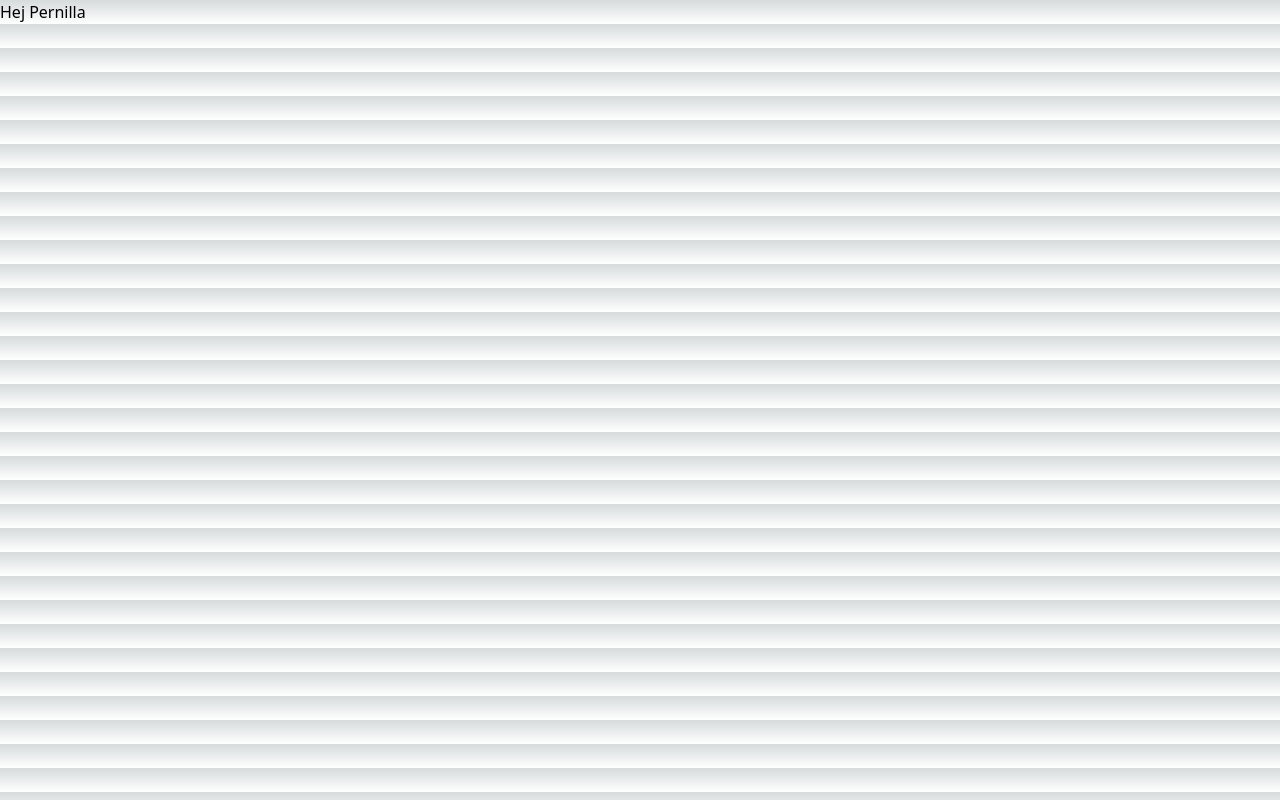
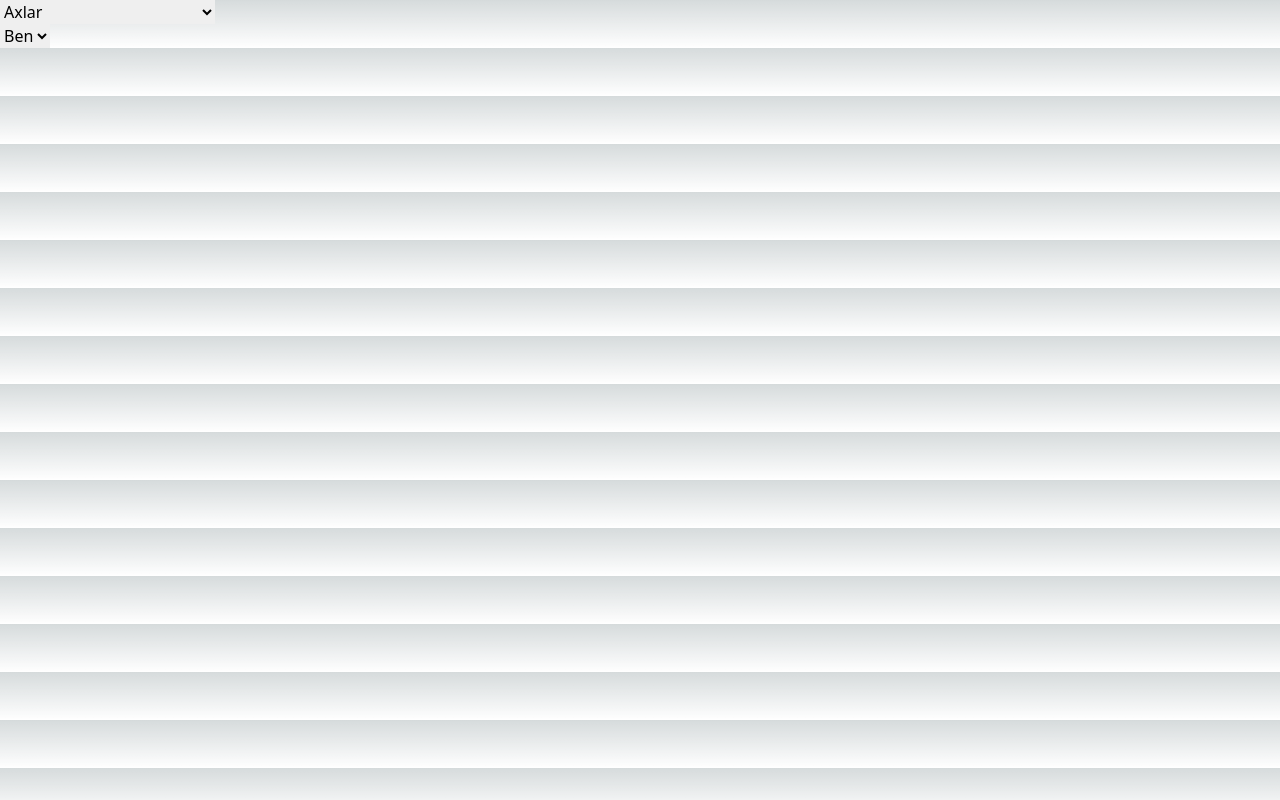
Before and after one commit to pernillakack/lift, a Next.js app: page / in a window 1280 px wide. Built offline with nearby package versions, Linux system fonts and the light colour scheme.

Commit message:
Added component shoulders /med Simon

```diff
--- /dev/null
+++ b/Components/shoulders.tsx
@@ -0,0 +1,30 @@
+function Shoulders() {
+   const shoulders = ["Overhead dumbbell press","Overhead barbell press","Face pull","Dumbbell rear delt row","Lateral dumbbell raises","Shrugs"]
+return (
+    <>
+    <form>
+    <ul className="exercises">
+
+    </ul>
+      <select name ="axlar">
+        <option className="">Axlar</option>
+      {shoulders.map(shoulders =>
+        <option className="" key={shoulders} onClick={(event)=> console.log(shoulders)}>{shoulders}</option>)}
+      {/*  <option value="Axlar">Axlar</option>
+        <option value="Overhead dumbbell press">Overhead dumbbell press</option>
+        <option value="Overhead barbell press">Overhead barbell press</option>
+        <option value="Face pull">Face pull</option>
+        <option value="Dumbbell rear delt row">Dumbbell rear delt row</option>
+        <option value="Lateral dumbbell raises ">Lateral dumbbell raises</option>
+        <option value="Shrugs">Shrugs</option>*/}
+      </select>
+      <br />
+      <select name ="ben">
+        <option value="Ben">Ben</option>
+
+      </select>
+    </form>
+    </>
+)
+}
+export default Shoulders;
--- a/pages/index.tsx
+++ b/pages/index.tsx
@@ -1,9 +1,11 @@
 import { NextPage } from 'next'
+import Shoulders from '@/Components/shoulders'
+
 
 interface Props {}
 
 const Index: NextPage<Props> = ({}) => {
-  return <div>Hej Pernilla</div>
+  return <div><Shoulders /></div>
 }
 
 
```
